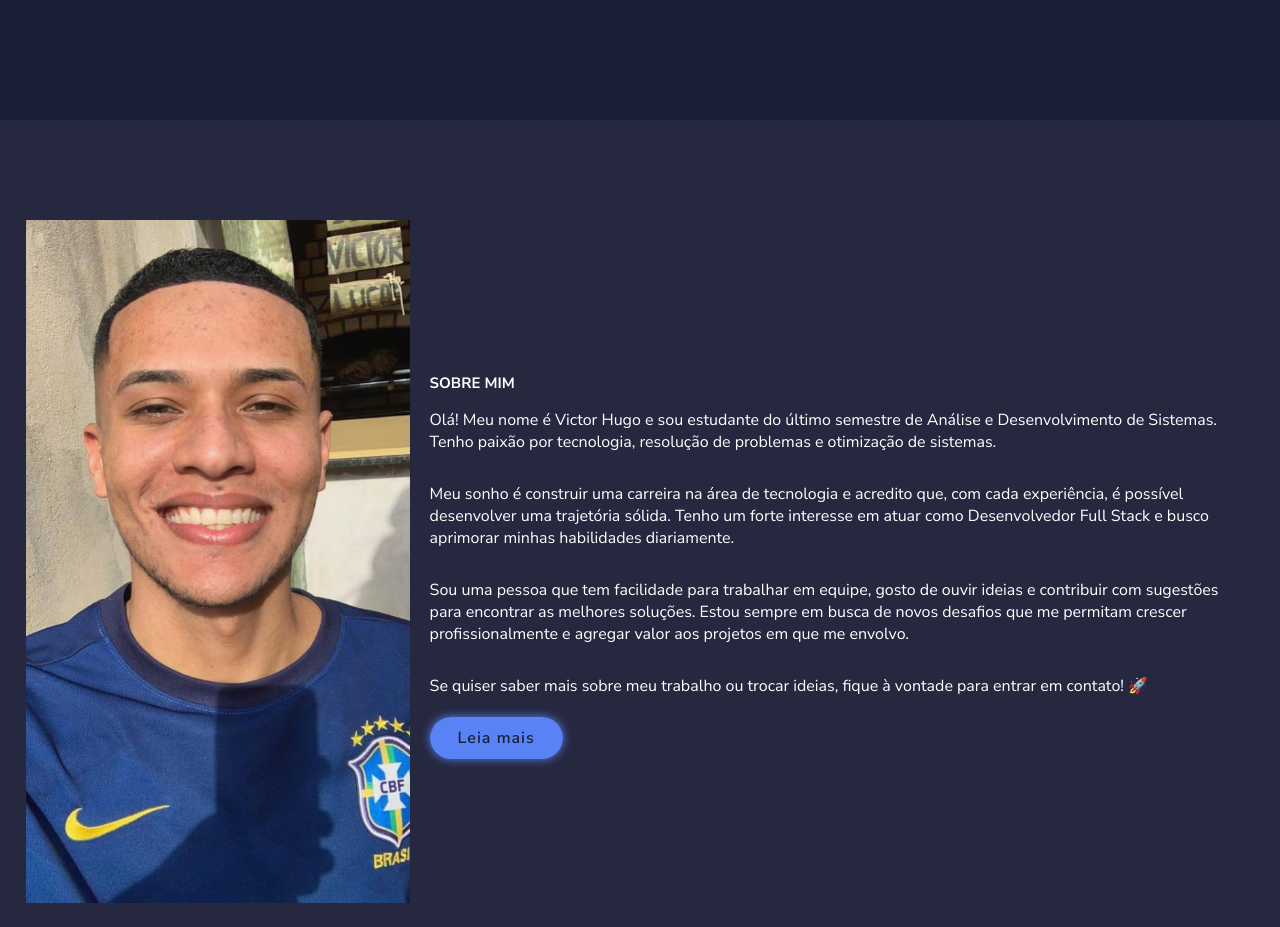
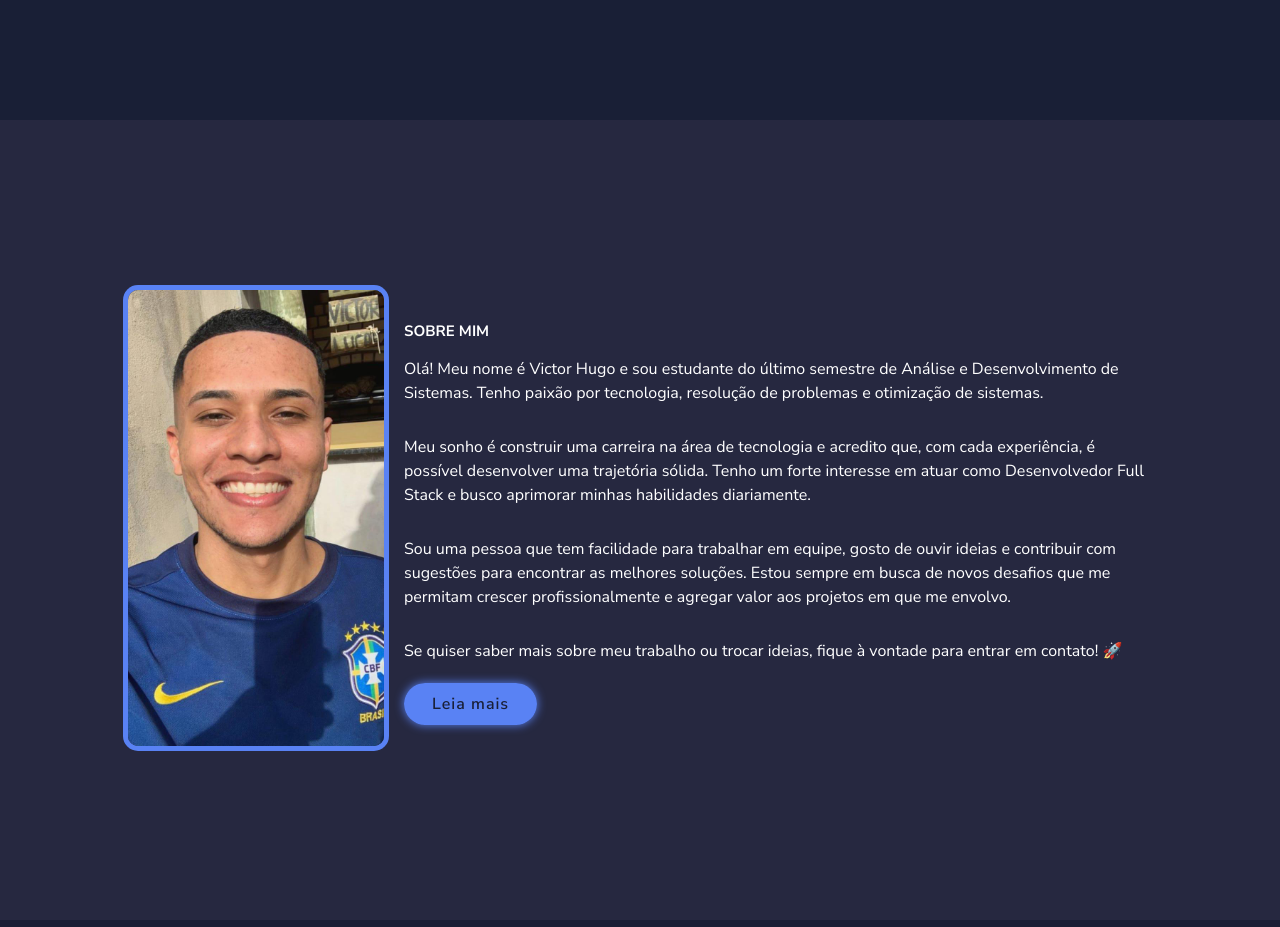
Before and after one commit to victorhvicente/victorhvicente.github.io, a plain HTML site: page index.html in a window 1280 px wide. Shown: the part 680-1607 px from the top of the page. Drawn offline with Linux system fonts and the light colour scheme.

Commit message:
Adicionado a sessão sobre mim

```diff
--- a/css/style.css
+++ b/css/style.css
@@ -172,10 +172,13 @@ ol {
     align-items: center;
     gap: 2rem;
     background: var(--snd-bg-color);
+    padding: 5rem 10%;
 }
 
 .sobre img {
-    width: 30vw;
+    width: 20vw;
+    border-radius: 10px;
+    box-shadow: 0 0 0 0.5rem var(--main-color);
 }
 
 .cabecalho {
@@ -195,4 +198,5 @@ ol {
 .sobre-content p {
     font-size: 1.6rem;
     margin: 2rem 0 3rem;
+    line-height: 1.5;
 }
```
